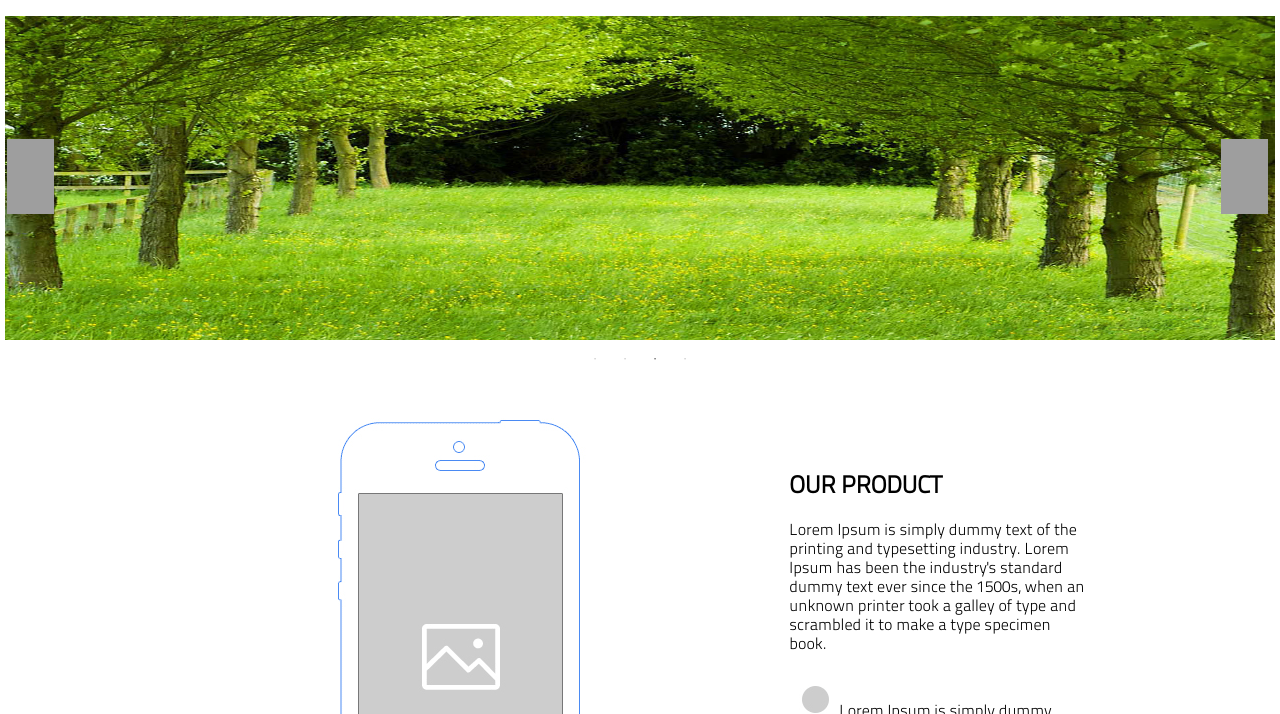
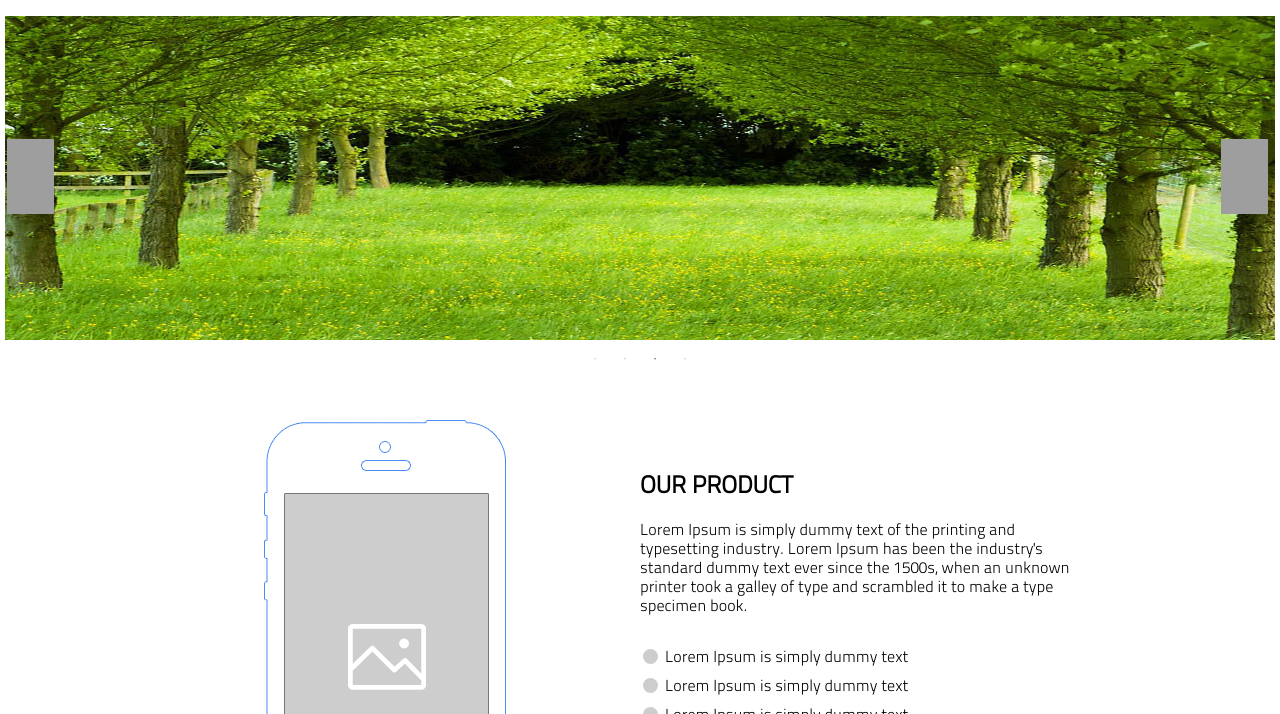
Before and after one commit to deivendranbr/webapp, a website built with webpack: page index.html in a window 1280 px wide. Shown: the part 86-800 px from the top of the page. Built offline with nearby package versions, Linux system fonts and the light colour scheme; grey boxes are pictures that could not be loaded; files whose address does not match are found by name.

Commit message:
Update app.scss

```diff
--- a/css/app.scss
+++ b/css/app.scss
@@ -77,10 +77,25 @@ header {
     }
 
     .product__list {
-        list-style-image: url('../asset/bullet.png');
+        list-style-type: none;
+        padding: 0;
 
         li {
             margin: 10px;
+        }
+
+        li::before{
+            content: '';
+            display: inline-block;
+            width: 15px;
+            height: 15px;
+            -moz-border-radius: 7.5px;
+            -webkit-border-radius: 7.5px;
+            border-radius: 7.5px;
+            background-color: #CDCDCD;
+            position: relative;
+            top: 2px;
+            left: -7px;
         }
     }
 
@@ -281,7 +296,6 @@ progress[value]::-webkit-progress-value {
 @media only screen and (min-width: 1224px) {
     .products {
         flex-direction: row;
-    }
 
         .product__details {
             width: 50%;
@@ -289,6 +303,7 @@ progress[value]::-webkit-progress-value {
 
         .products__image {
             width: 50%;
+        }
     }
 
     .container {
@@ -303,7 +318,6 @@ progress[value]::-webkit-progress-value {
     .contact__wrapper {
         flex-direction: row;
         justify-content: space-evenly;
-    }
 
         .contact__form {
             width: 50%;
@@ -314,6 +328,7 @@ progress[value]::-webkit-progress-value {
             padding: 0 4em;
             width: 50%;
             box-sizing: border-box;
+        }
     }
 
     .team-container__teams-profile {
@@ -340,6 +355,7 @@ progress[value]::-webkit-progress-value {
         padding: 1em;
     }
 
+    .portfolio {
         .portfolio__list {
             flex-direction: row;
             flex-wrap: wrap;
@@ -348,6 +364,7 @@ progress[value]::-webkit-progress-value {
         .portfolio__list-item {
             width: 33%;
             border: 1px solid white;
+        }
     }
 
     .product__details {
```
Lines whose indentation alone changed are shown as unchanged.
